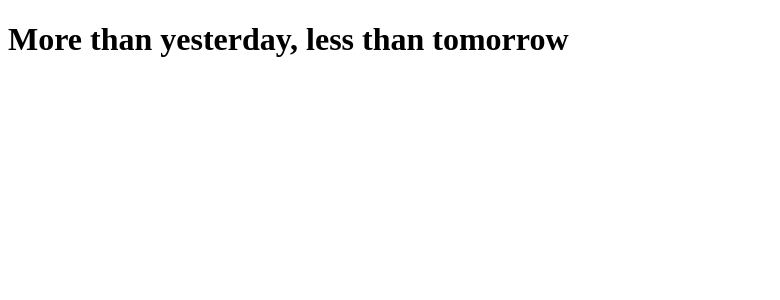
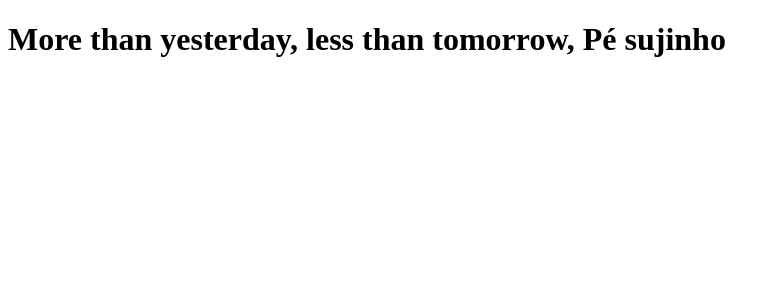
Before and after one commit to idianaranf/clone-tabnews, a Next.js app: page / in a window 1280 px wide. Shown: the top 300 px of the page, without its empty margins (0-780 px from the left). Built offline with nearby package versions, Linux system fonts and the light colour scheme.

Commit message:
modifica a frase

```diff
--- a/pages/index.js
+++ b/pages/index.js
@@ -1,5 +1,5 @@
 function Home() {
-    return <h1>More than yesterday, less than tomorrow</h1>
+    return <h1>More than yesterday, less than tomorrow, Pé sujinho</h1>
 }
 
 export default Home;
```
